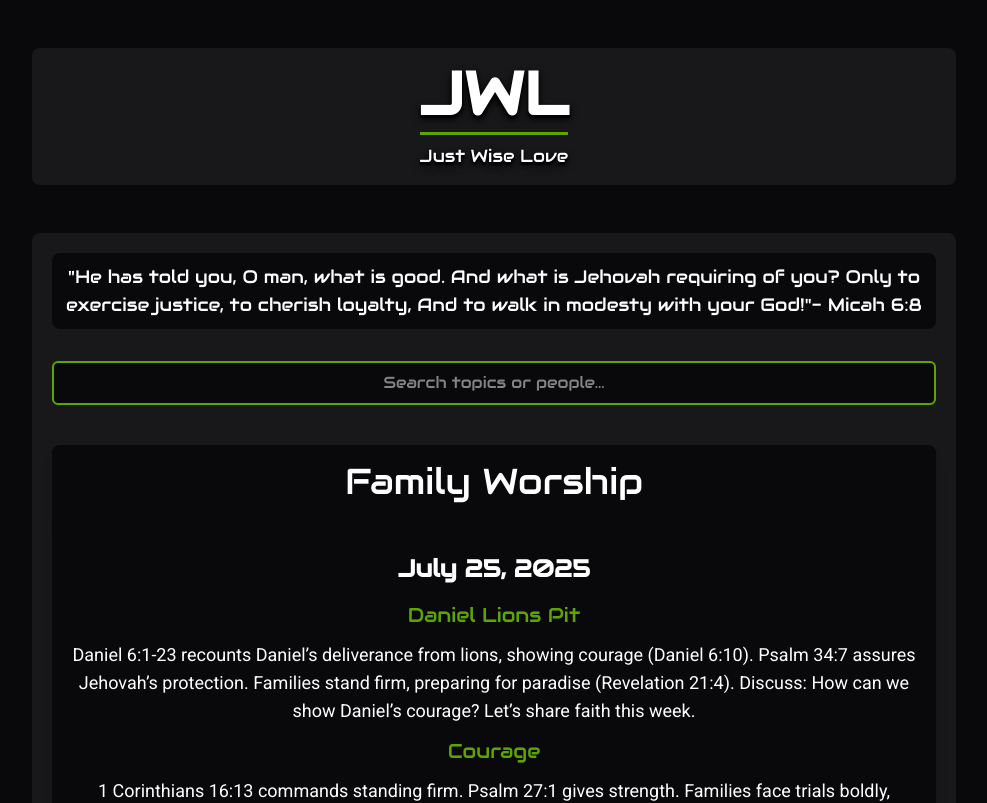
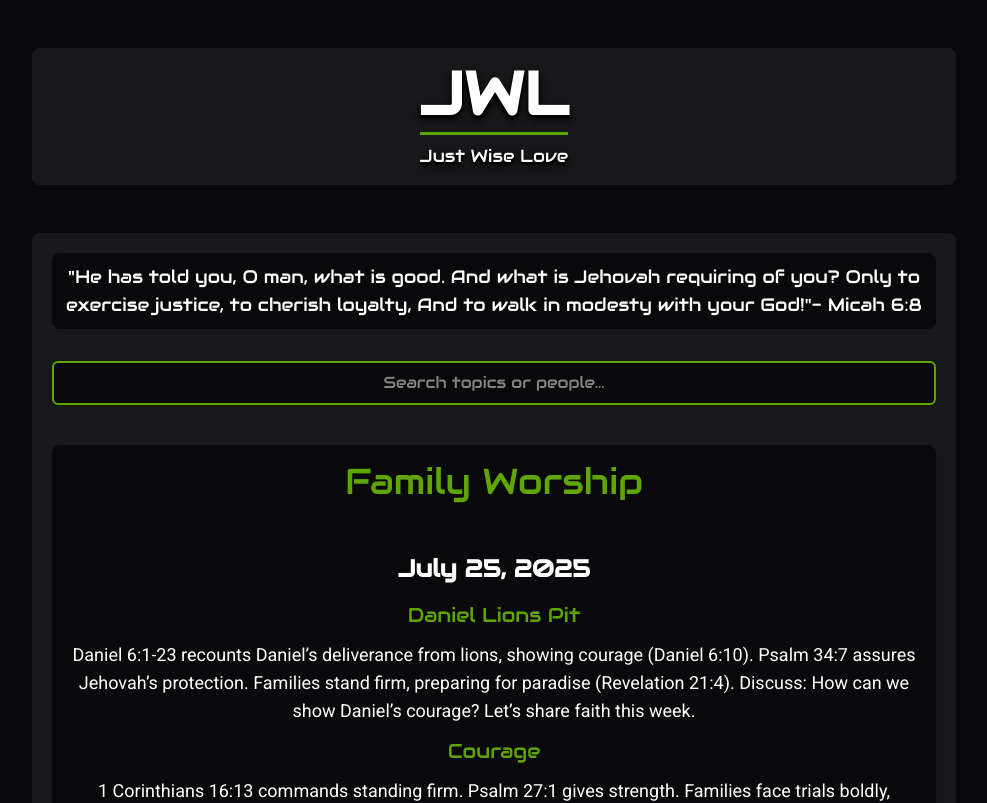
Before and after one commit to glenniii-dev/justwiselove, a React (Vite) app: page / in a window 1280 px wide. Shown: the top 803 px of the page, without its empty margins (146-1133 px from the left). Built offline with nearby package versions, Linux system fonts and the light colour scheme.

Commit message:
Changed family worship text color

```diff
--- a/src/components/FamilyWorship.jsx
+++ b/src/components/FamilyWorship.jsx
@@ -54,7 +54,7 @@ function FamilyWorship() {
 
   return (
     <div className="mt-10 bg-zinc-950 w-full text-white pt-4 rounded-lg shadow-lg">
-      <h2 className="text-4xl font-thin mb-5">Family Worship</h2>
+      <h2 className="text-lime-600 text-4xl font-thin mb-5">Family Worship</h2>
       <div className="bg-zinc-950 rounded-lg">
         {currentWeek ? (
           <>
```
